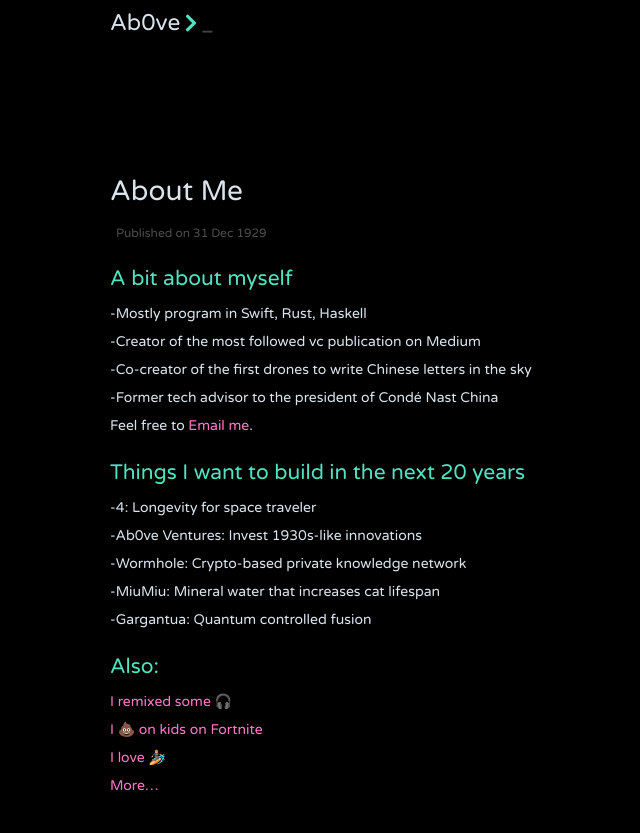
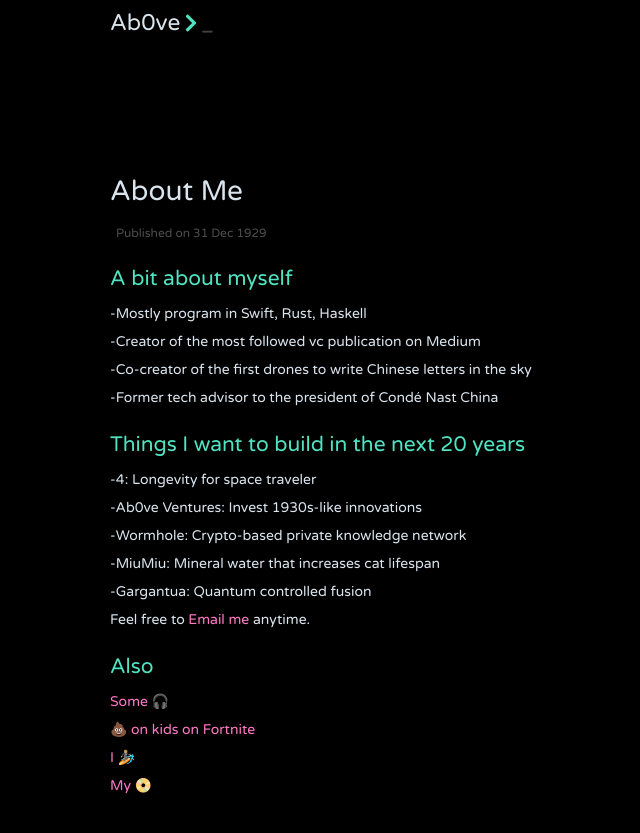
Before and after one commit to jithendrabsy/thoughts, a Jekyll site: the page built from _posts/1929-12-31-about-me.md, in a window 1280 px wide. Shown: the top 833 px of the page, without its empty margins (160-800 px from the left). Built offline with Jekyll 4.4.1, drawn with Linux system fonts in a browser that asks for light colours; nearby versions of some CDN libraries.

Commit message:
Update Me

```diff
--- a/_posts/1929-12-31-about-me.md
+++ b/_posts/1929-12-31-about-me.md
@@ -30,14 +28,16 @@ Feel free to [Email me](mailto:allenleein@gmail.com).
 
 -Gargantua: Quantum controlled fusion
 
+Feel free to [Email me](mailto:allenleein@gmail.com) anytime.
 
 
-## Also:
 
-[I remixed some 🎧](https://soundcloud.com/archilab)
+## Also
 
-[I 💩 on kids on Fortnite](https://www.instagram.com/gho00sts/)
+[Some 🎧](https://soundcloud.com/archilab)
 
-[I love 🏄🏼](https://vsco.co/allenleein/gallery)
+[💩 on kids on Fortnite](https://www.instagram.com/gho00sts/)
 
-[More...](https://github.com/allenleein)
+[I 🏄🏼](https://vsco.co/allenleein/gallery)
+
+[My 📀](https://github.com/allenleein)
```
Also changed, not shown: other parts of _posts/1929-12-31-about-me.md (+0 -2 lines).
